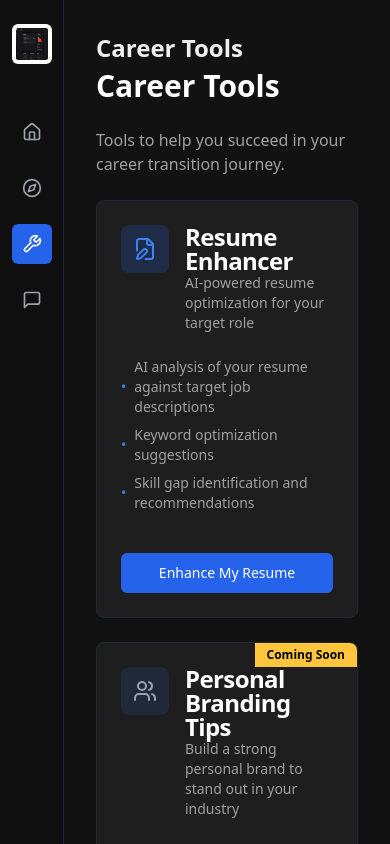
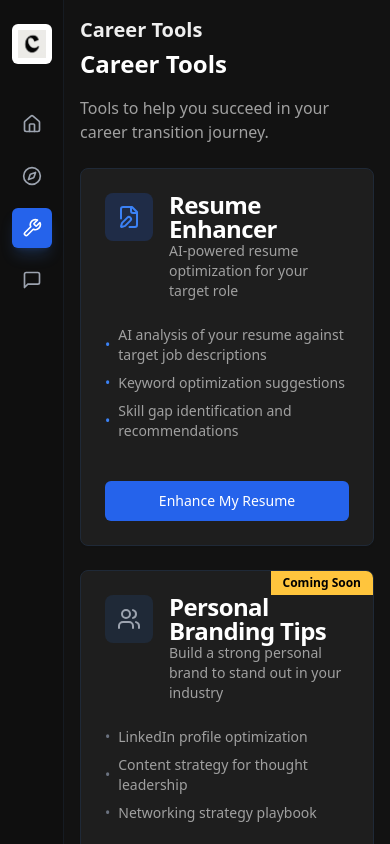
Before and after one commit to asmitbanik/certcy-frontend, a React (Vite) app: page /tools in a window 390 px wide. Shown: the top 844 px of the page. Built offline with nearby package versions, Linux system fonts and the light colour scheme.

Commit message:
Improve UI/UX and responsiveness
Enhance dashboard design and responsiveness, incorporating the Certcy logo and overall UI/UX improvements.

```diff
--- a/src/components/dashboard/ProgressSummary.tsx
+++ b/src/components/dashboard/ProgressSummary.tsx
@@ -12,21 +12,28 @@ const skillsLearned = [
 
 export function ProgressSummary() {
   return (
-    <div className="card-gradient p-6">
+    <div className="card-gradient p-4 md:p-6 rounded-xl transition-all duration-200">
       <div className="flex items-center gap-2 mb-4">
-        <span className="text-orange-500">🔥</span>
-        <h3 className="text-xl font-bold text-white">Progress Summary</h3>
+        <span className="text-orange-500 text-lg">🔥</span>
+        <h3 className="text-lg md:text-xl font-bold text-white">Progress Summary</h3>
       </div>
       <p className="text-sm text-certcy-text-secondary mb-5">
         Your Pivot Path progress
       </p>
 
-      <div className="mb-8">
+      <div className="mb-6 md:mb-8">
         <div className="flex justify-between mb-2">
           <span className="text-sm text-white">Roadmap Progress</span>
-          <span className="text-sm text-white">{roadmapProgress}%</span>
+          <span className="text-sm font-medium text-white">{roadmapProgress}%</span>
         </div>
-        <Progress value={roadmapProgress} className={cn("h-2", "bg-gray-800")} />
+        <Progress
+          value={roadmapProgress}
+          className={cn(
+            "h-2.5 bg-gray-800/50",
+            "relative overflow-hidden rounded-full",
+            "[&>div]:bg-gradient-to-r [&>div]:from-blue-500 [&>div]:to-blue-400"
+          )}
+        />
       </div>
 
       <div>
@@ -35,7 +42,7 @@ export function ProgressSummary() {
           {skillsLearned.map((skill) => (
             <span
               key={skill.name}
-              className={`${skill.color} text-white text-xs rounded-md px-3 py-1`}
+              className={`${skill.color} text-white text-xs rounded-md px-3 py-1.5 transition-transform hover:scale-105 cursor-default`}
             >
               {skill.name}
             </span>
--- a/src/components/layout/Layout.tsx
+++ b/src/components/layout/Layout.tsx
@@ -11,11 +11,15 @@ export function Layout({ children, pageTitle }: LayoutProps) {
   return (
     <div className="min-h-screen bg-certcy-darkbg flex">
       <Sidebar />
-      <main className="flex-1 ml-16 p-8">
+      <main className="flex-1 p-4 md:p-6 lg:p-8 transition-all duration-200 ml-16">
         {pageTitle && (
-          <div className="pb-6">
-            <h1 className="text-2xl font-semibold text-certcy-text">{pageTitle}</h1>
-            <h2 className="text-3xl font-bold text-white mt-1">{pageTitle}</h2>
+          <div className="pb-4 md:pb-6">
+            <h2 className="text-xl md:text-2xl font-semibold text-certcy-text">
+              {pageTitle}
+            </h2>
+            <h1 className="text-2xl md:text-3xl font-bold text-white mt-1">
+              {pageTitle}
+            </h1>
           </div>
         )}
         {children}
--- a/src/components/layout/Sidebar.tsx
+++ b/src/components/layout/Sidebar.tsx
@@ -41,31 +41,31 @@ export function Sidebar() {
   ];
 
   return (
-    <aside className="fixed left-0 top-0 z-10 h-full w-16 bg-certcy-sidebar flex flex-col items-center pt-4 border-r border-gray-800">
-      <div className="mb-10 p-2">
+    <aside className="fixed left-0 top-0 z-10 h-full w-16 bg-certcy-sidebar flex flex-col items-center pt-4 border-r border-gray-800/50 transition-all duration-200">
+      <div className="mb-8 md:mb-10 p-2">
         <Link to="/" className="flex items-center justify-center">
           <img
-            src="/lovable-uploads/c470eefe-5d58-4dc4-be08-4f822e6fbb60.png"
+            src="/lovable-uploads/d95ff7a1-ebc0-4167-ab77-769d8bdf840a.png"
             alt="Certcy Logo"
-            className="w-10 h-10 rounded-md bg-white p-1"
+            className="w-10 h-10 rounded-md bg-white p-1.5 transition-transform hover:scale-105"
           />
         </Link>
       </div>
 
-      <nav className="flex flex-col gap-4 items-center">
+      <nav className="flex flex-col gap-3 md:gap-4 items-center">
         {navItems.map((item) => (
           <Link
             key={item.href}
             to={item.href}
             className={cn(
-              "flex items-center justify-center w-10 h-10 rounded-md text-lg transition-colors",
+              "flex items-center justify-center w-10 h-10 rounded-md text-lg transition-all duration-200",
               item.isActive
-                ? "bg-blue-600 text-white"
-                : "text-gray-400 hover:text-white hover:bg-gray-800"
+                ? "bg-blue-600 text-white shadow-lg shadow-blue-500/20"
+                : "text-gray-400 hover:text-white hover:bg-gray-800/80"
             )}
             title={item.title}
           >
-            <item.icon size={20} />
+            <item.icon size={20} className="transition-transform group-hover:scale-105" />
           </Link>
         ))}
       </nav>
--- a/src/index.css
+++ b/src/index.css
@@ -1,4 +1,3 @@
-
 @tailwind base;
 @tailwind components;
 @tailwind utilities;
@@ -90,11 +89,35 @@
   }
 
   body {
-    @apply bg-certcy-darkbg text-certcy-text;
+    @apply bg-certcy-darkbg text-certcy-text antialiased;
   }
 }
 
 /* Custom styles for Certcy */
 .card-gradient {
-  @apply bg-certcy-cardbg border border-gray-800 rounded-xl shadow-md;
+  @apply bg-certcy-cardbg border border-gray-800/50 rounded-xl shadow-md backdrop-blur-sm;
+  @apply transition-all duration-200 hover:border-gray-700/50;
+  @apply relative overflow-hidden;
 }
+
+.card-gradient::before {
+  content: '';
+  @apply absolute inset-0 bg-gradient-to-br from-gray-800/5 to-transparent;
+  @apply pointer-events-none;
+}
+
+/* Responsive utilities */
+@layer utilities {
+  .text-balance {
+    text-wrap: balance;
+  }
+
+  .no-scrollbar {
+    -ms-overflow-style: none;
+    scrollbar-width: none;
+  }
+
+  .no-scrollbar::-webkit-scrollbar {
+    display: none;
+  }
+}
--- a/src/pages/Index.tsx
+++ b/src/pages/Index.tsx
@@ -9,14 +9,14 @@ import { Shortcuts } from "@/components/dashboard/Shortcuts";
 const Index = () => {
   return (
     <Layout pageTitle="Dashboard">
-      <div className="grid grid-cols-1 lg:grid-cols-12 gap-6">
-        <div className="lg:col-span-8 space-y-6">
-          <div className="grid grid-cols-1 lg:grid-cols-2 gap-6">
+      <div className="grid grid-cols-1 lg:grid-cols-12 gap-4 md:gap-6">
+        <div className="lg:col-span-8 space-y-4 md:space-y-6">
+          <div className="grid grid-cols-1 md:grid-cols-2 gap-4 md:gap-6">
             <PivotSnapshot />
             <LayoffTracker />
           </div>
 
-          <div className="grid grid-cols-1 lg:grid-cols-3 gap-6">
+          <div className="grid grid-cols-1 md:grid-cols-2 lg:grid-cols-3 gap-4 md:gap-6">
             <TodaysAction />
             <ProgressSummary />
             <Shortcuts />
@@ -25,6 +25,6 @@ const Index = () => {
       </div>
     </Layout>
   );
-};
+}
 
 export default Index;
```
Also changed, not shown: public/lovable-uploads/d95ff7a1-ebc0-4167-ab77-769d8bdf840a.png (added).
